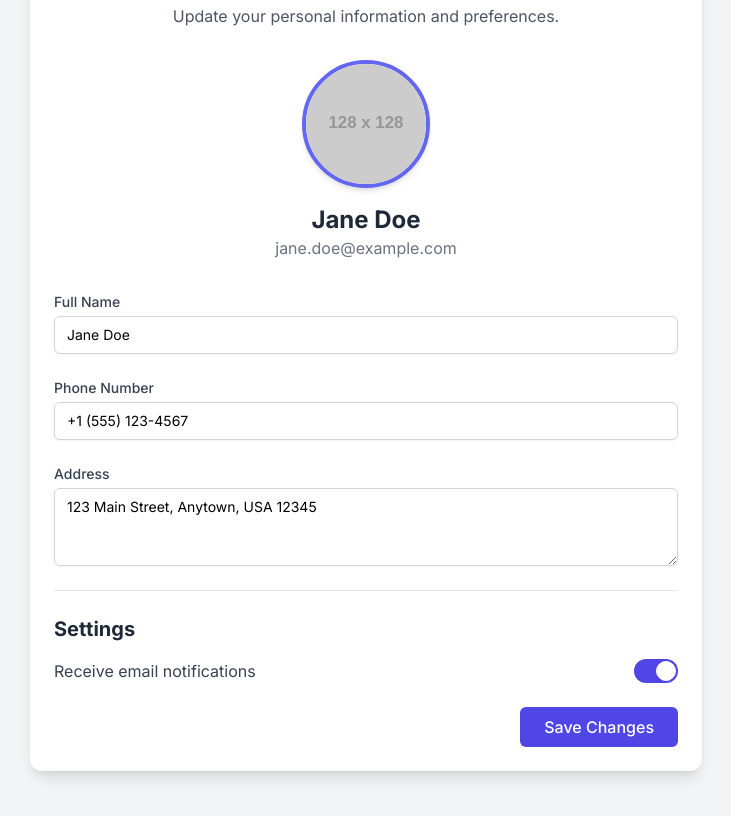
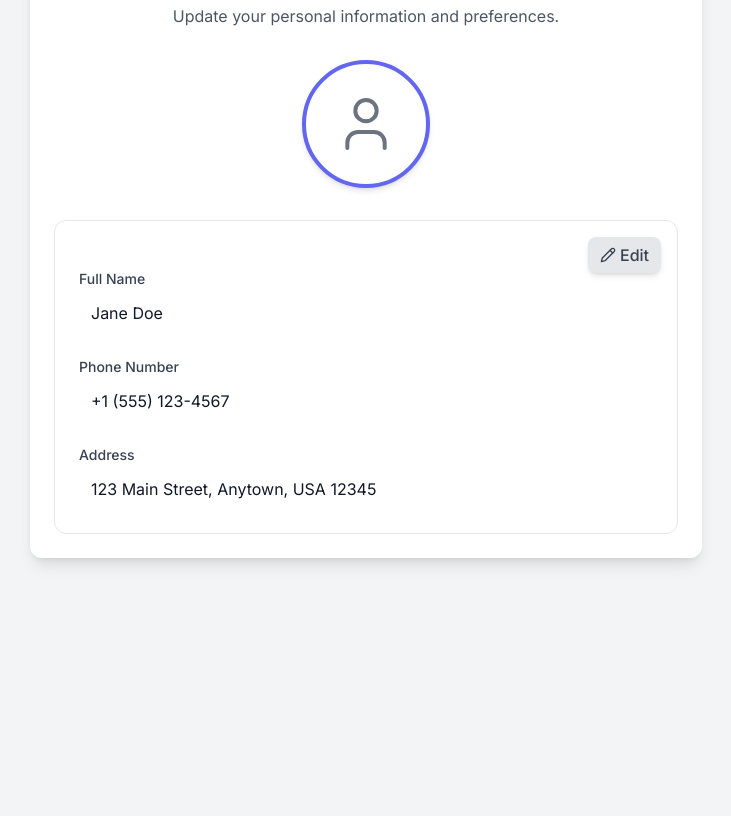
Before and after one commit to Haripragash714/website, a plain HTML site: page userprofile.html in a window 1280 px wide. Shown: the part 132-948 px from the top of the page, without its empty margins (274-1005 px from the left). After the commit the page ends 800 px from the top, so only its background shows below. Drawn offline with nearby package versions, Linux system fonts and the light colour scheme; placeholder pictures from the web are drawn by us.

Commit message:
Update userprofile.html

```diff
--- a/userprofile.html
+++ b/userprofile.html
@@ -24,75 +24,87 @@
         <h2 class="text-4xl font-bold text-center text-gray-900 mb-2">My Profile</h2>
         <p class="text-center text-gray-600 mb-8">Update your personal information and preferences.</p>
 
-        <!-- Profile picture and user name -->
+        <!-- Profile picture section -->
         <div class="flex flex-col items-center mb-8">
-            <img id="profile-picture" class="w-32 h-32 rounded-full object-cover border-4 border-indigo-500 shadow-md" src="https://placehold.co/128x128/e5e7eb/4b5563?text=User" alt="User Profile Picture">
-            <h3 id="user-name" class="text-2xl font-bold text-gray-800 mt-4">Jane Doe</h3>
-            <p id="user-email" class="text-gray-500">jane.doe@example.com</p>
+            <!-- User Icon SVG with a blue border -->
+            <div class="w-32 h-32 rounded-full border-4 border-indigo-500 shadow-md flex items-center justify-center overflow-hidden bg-white">
+                <svg xmlns="http://www.w3.org/2000/svg" width="64" height="64" viewBox="0 0 24 24" fill="none" stroke="#6b7280" stroke-width="1.5" stroke-linecap="round" stroke-linejoin="round">
+                    <path d="M19 21v-2a4 4 0 0 0-4-4H9a4 4 0 0 0-4 4v2" />
+                    <circle cx="12" cy="7" r="4" />
+                </svg>
+            </div>
         </div>
 
         <!-- Form for profile details -->
-        <form id="profile-form" class="space-y-6">
+        <form id="profile-form">
             <!-- Message box for displaying feedback -->
             <div id="messageBox" class="p-4 hidden text-sm rounded-lg" role="alert"></div>
 
-            <!-- Full Name -->
+            <!-- Profile Details Box -->
+            <div class="relative border border-gray-200 rounded-xl p-4 sm:p-6 space-y-6">
+                <!-- Edit/Save button at the top-right -->
+                <div class="absolute top-4 right-4">
+                    <button type="button" id="toggle-edit" class="flex items-center space-x-1 px-3 py-1.5 bg-gray-200 text-gray-700 font-medium rounded-lg shadow-md hover:bg-gray-300 transition-colors">
+                        <span id="button-icon">
+                            <svg xmlns="http://www.w3.org/2000/svg" width="16" height="16" viewBox="0 0 24 24" fill="none" stroke="currentColor" stroke-width="2" stroke-linecap="round" stroke-linejoin="round">
+                                <path d="M17 3a2.85 2.83 0 1 1 4 4L7.5 20.5 2 22l1.5-5.5Z" />
+                                <path d="m15 5 4 4" />
+                            </svg>
+                        </span>
+                        <span id="button-text">Edit</span>
+                    </button>
+                </div>
+
+                <!-- Full Name Field -->
                 <div>
                     <label for="fullName" class="block text-sm font-medium text-gray-700">Full Name</label>
-                <input type="text" id="fullName" name="fullName" class="mt-1 block w-full px-3 py-2 border border-gray-300 rounded-md shadow-sm focus:outline-none focus:ring-indigo-500 focus:border-indigo-500 sm:text-sm">
+                    <p id="fullName-display" class="mt-1 block w-full px-3 py-2 text-gray-900"></p>
+                    <input type="text" id="fullName" name="fullName" class="mt-1 hidden w-full px-3 py-2 border border-gray-300 rounded-md shadow-sm focus:outline-none focus:ring-indigo-500 focus:border-indigo-500 sm:text-sm">
                 </div>
 
-            <!-- Phone Number -->
+                <!-- Phone Number Field -->
                 <div>
                     <label for="phoneNumber" class="block text-sm font-medium text-gray-700">Phone Number</label>
-                <input type="tel" id="phoneNumber" name="phoneNumber" class="mt-1 block w-full px-3 py-2 border border-gray-300 rounded-md shadow-sm focus:outline-none focus:ring-indigo-500 focus:border-indigo-500 sm:text-sm">
+                    <p id="phoneNumber-display" class="mt-1 block w-full px-3 py-2 text-gray-900"></p>
+                    <input type="tel" id="phoneNumber" name="phoneNumber" class="mt-1 hidden w-full px-3 py-2 border border-gray-300 rounded-md shadow-sm focus:outline-none focus:ring-indigo-500 focus:border-indigo-500 sm:text-sm">
                 </div>
 
-            <!-- Address -->
+                <!-- Address Field -->
                 <div>
                     <label for="address" class="block text-sm font-medium text-gray-700">Address</label>
-                <textarea id="address" name="address" rows="3" class="mt-1 block w-full px-3 py-2 border border-gray-300 rounded-md shadow-sm focus:outline-none focus:ring-indigo-500 focus:border-indigo-500 sm:text-sm"></textarea>
+                    <p id="address-display" class="mt-1 block w-full px-3 py-2 text-gray-900"></p>
+                    <textarea id="address" name="address" rows="3" class="mt-1 hidden w-full px-3 py-2 border border-gray-300 rounded-md shadow-sm focus:outline-none focus:ring-indigo-500 focus:border-indigo-500 sm:text-sm"></textarea>
                 </div>
 
-            <!-- Settings -->
-            <div class="border-t border-gray-200 pt-6">
-                <h4 class="text-xl font-bold text-gray-800 mb-4">Settings</h4>
-                <div class="flex items-center justify-between">
-                    <span class="text-gray-700">Receive email notifications</span>
-                    <label for="notifications" class="relative inline-flex items-center cursor-pointer">
-                        <input type="checkbox" id="notifications" class="sr-only peer">
-                        <div class="w-11 h-6 bg-gray-200 rounded-full peer peer-focus:ring-4 peer-focus:ring-indigo-300 dark:peer-focus:ring-indigo-800 dark:bg-gray-700 peer-checked:after:translate-x-full peer-checked:after:border-white after:content-[''] after:absolute after:top-0.5 after:left-[2px] after:bg-white after:border-gray-300 after:border after:rounded-full after:h-5 after:w-5 after:transition-all dark:border-gray-600 peer-checked:bg-indigo-600"></div>
-                    </label>
-                </div>
-            </div>
-
-            <!-- Save Changes Button -->
-            <div class="flex justify-end">
-                <button type="submit" class="px-6 py-2 text-white font-medium bg-indigo-600 rounded-md hover:bg-indigo-700 focus:outline-none focus:ring-2 focus:ring-offset-2 focus:ring-indigo-500 transition-colors">
-                    Save Changes
-                </button>
+                <!-- A hidden submit button for the form, will be triggered by "Save" button in edit mode -->
+                <button type="submit" class="hidden"></button>
             </div>
         </form>
     </div>
 
     <script>
         document.addEventListener('DOMContentLoaded', function() {
-            const profileForm = document.getElementById('profile-form');
+            const toggleEditButton = document.getElementById('toggle-edit');
             const messageBox = document.getElementById('messageBox');
+            const buttonText = document.getElementById('button-text');
+            const buttonIcon = document.getElementById('button-icon');
+
             const fullNameInput = document.getElementById('fullName');
             const phoneNumberInput = document.getElementById('phoneNumber');
             const addressInput = document.getElementById('address');
-            const notificationsToggle = document.getElementById('notifications');
-            const userNameDisplay = document.getElementById('user-name');
-            const userEmailDisplay = document.getElementById('user-email');
+
+            const fullNameDisplay = document.getElementById('fullName-display');
+            const phoneNumberDisplay = document.getElementById('phoneNumber-display');
+            const addressDisplay = document.getElementById('address-display');
+
+            let editMode = false;
 
             // Mock data for the user profile
-            const mockUserProfile = {
+            let mockUserProfile = {
                 name: 'Jane Doe',
                 email: 'jane.doe@example.com',
                 phone: '+1 (555) 123-4567',
                 address: '123 Main Street, Anytown, USA 12345',
-                notificationsEnabled: true
             };
 
             // Function to display messages to the user
@@ -109,38 +121,67 @@
                 }, 3000);
             }
 
-            // Populate the form with mock data on page load
-            function populateForm() {
+            // Function to render the profile based on the current state
+            function renderProfile() {
+                // Populate display elements
+                fullNameDisplay.textContent = mockUserProfile.name;
+                phoneNumberDisplay.textContent = mockUserProfile.phone;
+                addressDisplay.textContent = mockUserProfile.address;
+
+                // Toggle visibility and state based on editMode
+                if (editMode) {
+                    // Set input values
                     fullNameInput.value = mockUserProfile.name;
                     phoneNumberInput.value = mockUserProfile.phone;
                     addressInput.value = mockUserProfile.address;
-                notificationsToggle.checked = mockUserProfile.notificationsEnabled;
-                userNameDisplay.textContent = mockUserProfile.name;
-                userEmailDisplay.textContent = mockUserProfile.email;
+
+                    // Show inputs, hide display elements
+                    fullNameDisplay.classList.add('hidden');
+                    phoneNumberDisplay.classList.add('hidden');
+                    addressDisplay.classList.add('hidden');
+                    fullNameInput.classList.remove('hidden');
+                    phoneNumberInput.classList.remove('hidden');
+                    addressInput.classList.remove('hidden');
+
+                    // Update button for Save mode
+                    buttonText.textContent = 'Save';
+                    toggleEditButton.classList.remove('bg-gray-200', 'text-gray-700', 'hover:bg-gray-300');
+                    toggleEditButton.classList.add('bg-indigo-600', 'text-white', 'hover:bg-indigo-700');
+                    buttonIcon.innerHTML = `<svg xmlns="http://www.w3.org/2000/svg" width="16" height="16" viewBox="0 0 24 24" fill="none" stroke="currentColor" stroke-width="2" stroke-linecap="round" stroke-linejoin="round" class="lucide lucide-save"><path d="M19 21H5a2 2 0 0 1-2-2V5a2 2 0 0 1 2-2h11l5 5v11a2 2 0 0 1-2 2z"/><polyline points="17 21 17 13 7 13 7 21"/><polyline points="7 3 7 8 15 8"/></svg>`;
+
+                } else {
+                    // Hide inputs, show display elements
+                    fullNameDisplay.classList.remove('hidden');
+                    phoneNumberDisplay.classList.remove('hidden');
+                    addressDisplay.classList.remove('hidden');
+                    fullNameInput.classList.add('hidden');
+                    phoneNumberInput.classList.add('hidden');
+                    addressInput.classList.add('hidden');
+
+                    // Update button for Edit mode
+                    buttonText.textContent = 'Edit';
+                    toggleEditButton.classList.remove('bg-indigo-600', 'text-white', 'hover:bg-indigo-700');
+                    toggleEditButton.classList.add('bg-gray-200', 'text-gray-700', 'hover:bg-gray-300');
+                    buttonIcon.innerHTML = `<svg xmlns="http://www.w3.org/2000/svg" width="16" height="16" viewBox="0 0 24 24" fill="none" stroke="currentColor" stroke-width="2" stroke-linecap="round" stroke-linejoin="round" class="lucide lucide-edit"><path d="M17 3a2.85 2.83 0 1 1 4 4L7.5 20.5 2 22l1.5-5.5Z"/><path d="m15 5 4 4"/></svg>`;
+                }
             }
 
-            // Handle form submission
-            profileForm.addEventListener('submit', function(event) {
-                event.preventDefault(); // Prevent default form submission
+            // Handle edit/save button click
+            toggleEditButton.addEventListener('click', function() {
+                if (editMode) {
+                    // Save logic
+                    mockUserProfile.name = fullNameInput.value;
+                    mockUserProfile.phone = phoneNumberInput.value;
+                    mockUserProfile.address = addressInput.value;
+                    showMessage('Your profile has been successfully updated!', 'success');
+                }
 
-                // In a real application, you would send this data to a server
-                const updatedProfile = {
-                    name: fullNameInput.value,
-                    phone: phoneNumberInput.value,
-                    address: addressInput.value,
-                    notificationsEnabled: notificationsToggle.checked
-                };
-
-                // Simulate a successful API call
-                console.log('Saving profile changes:', updatedProfile);
-                showMessage('Your profile has been successfully updated!', 'success');
-
-                // Update the displayed name
-                userNameDisplay.textContent = updatedProfile.name;
+                editMode = !editMode;
+                renderProfile();
             });
 
-            // Initialize the form
-            populateForm();
+            // Initialize form on page load
+            renderProfile();
         });
     </script>
 </body>
```
Lines whose indentation alone changed are shown as unchanged.
